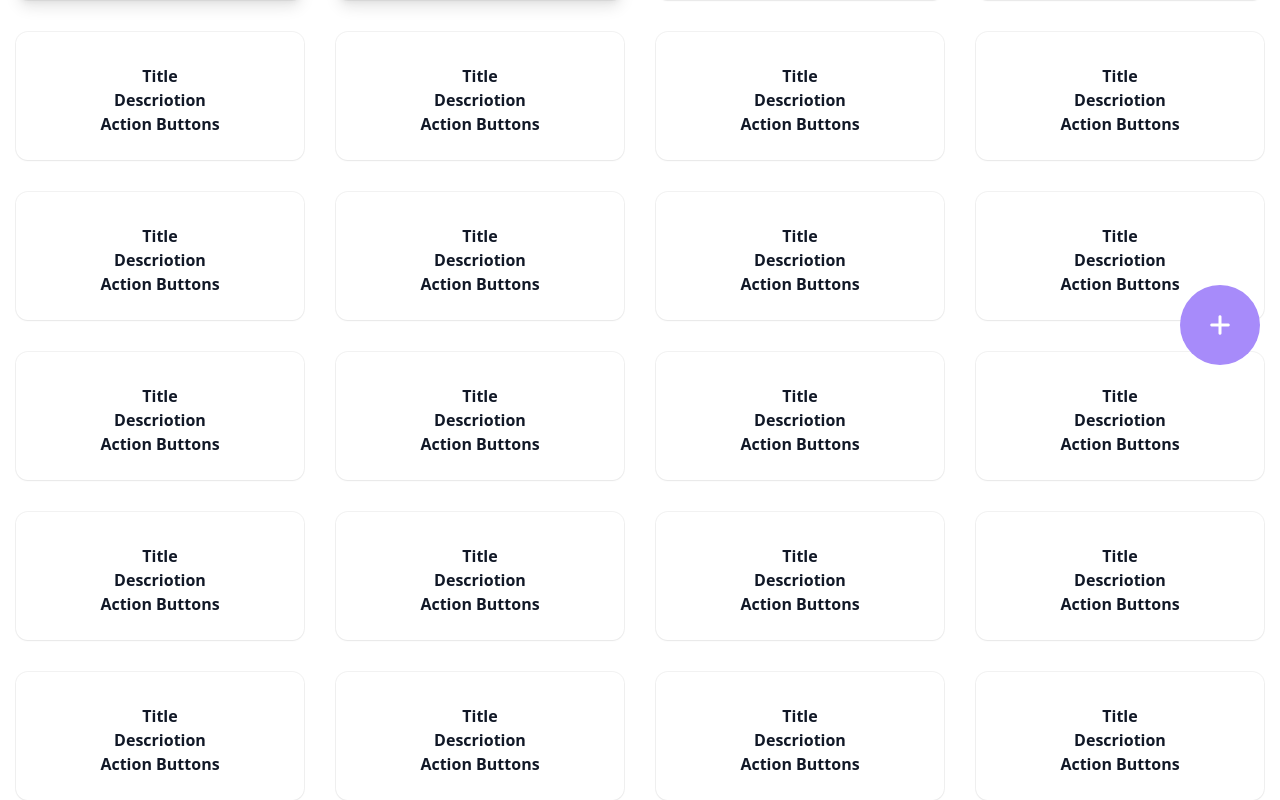
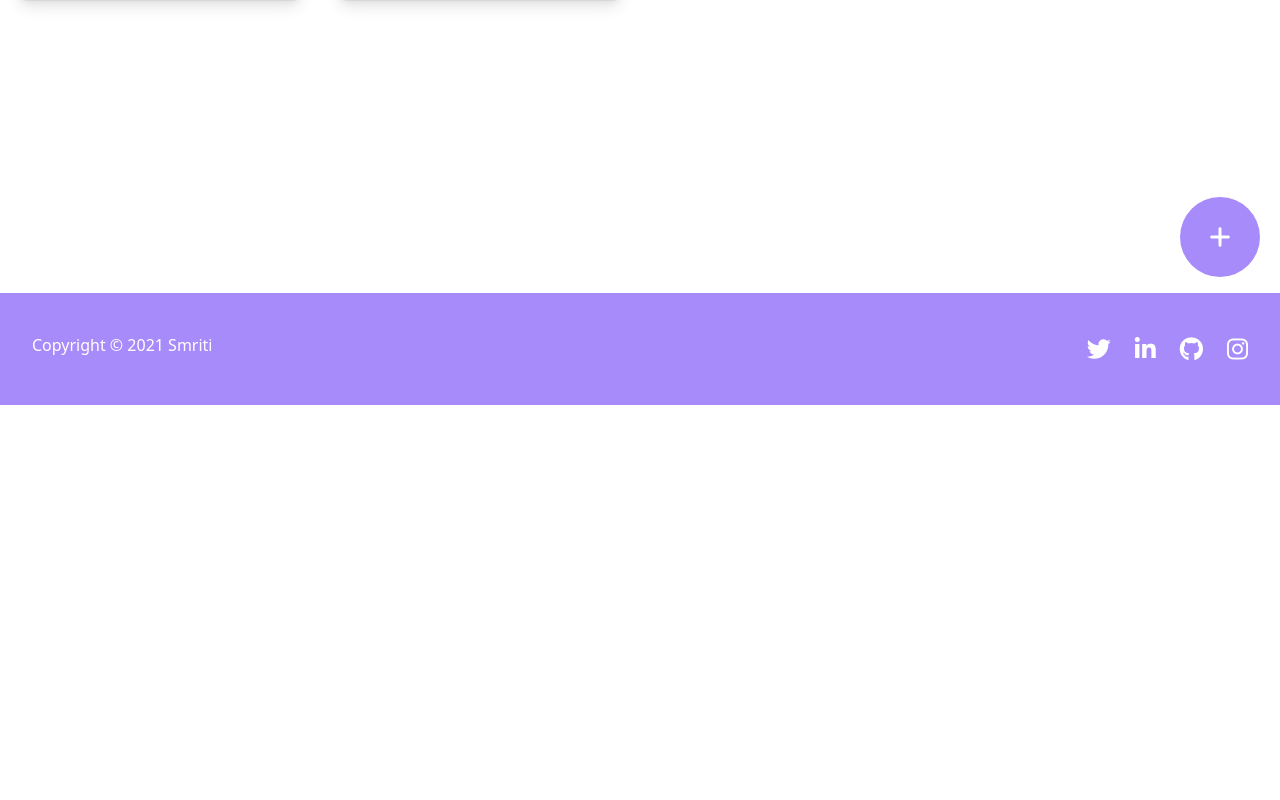
Before and after one commit to payalkherajani/keep, a React (Create React App) app in the folder frontend/: page /notes in a window 1280 px wide. Shown: the part 395-1195 px from the top of the page. After the commit the page ends 800 px from the top, so only its background shows below. Built offline with nearby package versions, Linux system fonts and the light colour scheme.

Commit message:
frontend:desig-changes

```diff
--- a/frontend/src/components/Footer.tsx
+++ b/frontend/src/components/Footer.tsx
@@ -3,7 +3,7 @@ import React from 'react';
 function Footer() {
     return (
         <div
-            className="container bg-purple-400 py-10 px-2 md:px-8  text-white flex justify-between sticky"
+            className="container bg-purple-400 py-10 px-2 md:px-8  text-white flex justify-between fixed bottom-0"
             style={{ maxWidth: '100%' }}
         >
             <h6> Copyright &copy; 2021 Smriti</h6>
--- a/frontend/src/components/Navbar.tsx
+++ b/frontend/src/components/Navbar.tsx
@@ -2,7 +2,7 @@ import React from 'react';
 
 const Navbar = () => {
     return (
-        <div className="container bg-purple-400 py-8 flex md:px-8 text-white flex justify-between px-4" style={{ maxWidth: '100%' }}>
+        <div className="container bg-purple-400 py-8 flex md:px-8 text-white flex justify-between" style={{ maxWidth: '100%' }}>
             <h1><strong>SMRITI</strong></h1>
             <div><button><i className="fas fa-sign-out-alt text-2xl"></i></button></div>
         </div>
--- a/frontend/src/components/NotesCard.tsx
+++ b/frontend/src/components/NotesCard.tsx
@@ -43,121 +43,7 @@ function NotesCard(props: { showModal: boolean; }) {
                     <span className=" absolute right-5 bg-green-300 text-green-800 text-xs px-2 rounded-full uppercase font-semibold tracking-wide">CSL</span>
                 </li>
 
-                <li className="flex  flex-col relative rounded-xl ring-1 ring-black ring-opacity-5 shadow-sm w-full pt-8 pb-6 px-6">
-                    <h1>Title</h1>
-                    <h2>Descriotion</h2>
-                    <h3>Action Buttons</h3>
-                </li>
-                <li className="flex  flex-col relative rounded-xl ring-1 ring-black ring-opacity-5 shadow-sm w-full pt-8 pb-6 px-6">
-                    <h1>Title</h1>
-                    <h2>Descriotion</h2>
-                    <h3>Action Buttons</h3>
-                </li>
-                <li className="flex  flex-col relative rounded-xl ring-1 ring-black ring-opacity-5 shadow-sm w-full pt-8 pb-6 px-6">
-                    <h1>Title</h1>
-                    <h2>Descriotion</h2>
-                    <h3>Action Buttons</h3>
-                </li>
-                <li className="flex  flex-col relative rounded-xl ring-1 ring-black ring-opacity-5 shadow-sm w-full pt-8 pb-6 px-6">
-                    <h1>Title</h1>
-                    <h2>Descriotion</h2>
-                    <h3>Action Buttons</h3>
-                </li>
-                <li className="flex  flex-col relative rounded-xl ring-1 ring-black ring-opacity-5 shadow-sm w-full pt-8 pb-6 px-6">
-                    <h1>Title</h1>
-                    <h2>Descriotion</h2>
-                    <h3>Action Buttons</h3>
-                </li>
-                <li className="flex  flex-col relative rounded-xl ring-1 ring-black ring-opacity-5 shadow-sm w-full pt-8 pb-6 px-6">
-                    <h1>Title</h1>
-                    <h2>Descriotion</h2>
-                    <h3>Action Buttons</h3>
-                </li>
-                <li className="flex  flex-col relative rounded-xl ring-1 ring-black ring-opacity-5 shadow-sm w-full pt-8 pb-6 px-6">
-                    <h1>Title</h1>
-                    <h2>Descriotion</h2>
-                    <h3>Action Buttons</h3>
-                </li>
-                <li className="flex  flex-col relative rounded-xl ring-1 ring-black ring-opacity-5 shadow-sm w-full pt-8 pb-6 px-6">
-                    <h1>Title</h1>
-                    <h2>Descriotion</h2>
-                    <h3>Action Buttons</h3>
-                </li>
-                <li className="flex  flex-col relative rounded-xl ring-1 ring-black ring-opacity-5 shadow-sm w-full pt-8 pb-6 px-6">
-                    <h1>Title</h1>
-                    <h2>Descriotion</h2>
-                    <h3>Action Buttons</h3>
-                </li>
-                <li className="flex  flex-col relative rounded-xl ring-1 ring-black ring-opacity-5 shadow-sm w-full pt-8 pb-6 px-6">
-                    <h1>Title</h1>
-                    <h2>Descriotion</h2>
-                    <h3>Action Buttons</h3>
-                </li>
-                <li className="flex  flex-col relative rounded-xl ring-1 ring-black ring-opacity-5 shadow-sm w-full pt-8 pb-6 px-6">
-                    <h1>Title</h1>
-                    <h2>Descriotion</h2>
-                    <h3>Action Buttons</h3>
-                </li>
-                <li className="flex  flex-col relative rounded-xl ring-1 ring-black ring-opacity-5 shadow-sm w-full pt-8 pb-6 px-6">
-                    <h1>Title</h1>
-                    <h2>Descriotion</h2>
-                    <h3>Action Buttons</h3>
-                </li>
-                <li className="flex  flex-col relative rounded-xl ring-1 ring-black ring-opacity-5 shadow-sm w-full pt-8 pb-6 px-6">
-                    <h1>Title</h1>
-                    <h2>Descriotion</h2>
-                    <h3>Action Buttons</h3>
-                </li>
-                <li className="flex  flex-col relative rounded-xl ring-1 ring-black ring-opacity-5 shadow-sm w-full pt-8 pb-6 px-6">
-                    <h1>Title</h1>
-                    <h2>Descriotion</h2>
-                    <h3>Action Buttons</h3>
-                </li>
-                <li className="flex  flex-col relative rounded-xl ring-1 ring-black ring-opacity-5 shadow-sm w-full pt-8 pb-6 px-6">
-                    <h1>Title</h1>
-                    <h2>Descriotion</h2>
-                    <h3>Action Buttons</h3>
-                </li>
-                <li className="flex  flex-col relative rounded-xl ring-1 ring-black ring-opacity-5 shadow-sm w-full pt-8 pb-6 px-6">
-                    <h1>Title</h1>
-                    <h2>Descriotion</h2>
-                    <h3>Action Buttons</h3>
-                </li>
-                <li className="flex  flex-col relative rounded-xl ring-1 ring-black ring-opacity-5 shadow-sm w-full pt-8 pb-6 px-6">
-                    <h1>Title</h1>
-                    <h2>Descriotion</h2>
-                    <h3>Action Buttons</h3>
-                </li>
-                <li className="flex  flex-col relative rounded-xl ring-1 ring-black ring-opacity-5 shadow-sm w-full pt-8 pb-6 px-6">
-                    <h1>Title</h1>
-                    <h2>Descriotion</h2>
-                    <h3>Action Buttons</h3>
-                </li>
-                <li className="flex  flex-col relative rounded-xl ring-1 ring-black ring-opacity-5 shadow-sm w-full pt-8 pb-6 px-6">
-                    <h1>Title</h1>
-                    <h2>Descriotion</h2>
-                    <h3>Action Buttons</h3>
-                </li>
-                <li className="flex  flex-col relative rounded-xl ring-1 ring-black ring-opacity-5 shadow-sm w-full pt-8 pb-6 px-6">
-                    <h1>Title</h1>
-                    <h2>Descriotion</h2>
-                    <h3>Action Buttons</h3>
-                </li>
-                <li className="flex  flex-col relative rounded-xl ring-1 ring-black ring-opacity-5 shadow-sm w-full pt-8 pb-6 px-6">
-                    <h1>Title</h1>
-                    <h2>Descriotion</h2>
-                    <h3>Action Buttons</h3>
-                </li>
-                <li className="flex  flex-col relative rounded-xl ring-1 ring-black ring-opacity-5 shadow-sm w-full pt-8 pb-6 px-6">
-                    <h1>Title</h1>
-                    <h2>Descriotion</h2>
-                    <h3>Action Buttons</h3>
-                </li>
-                <li className="flex  flex-col relative rounded-xl ring-1 ring-black ring-opacity-5 shadow-sm w-full pt-8 pb-6 px-6">
-                    <h1>Title</h1>
-                    <h2>Descriotion</h2>
-                    <h3>Action Buttons</h3>
-                </li>
+
             </ul>
         </Fragment>
     );
--- a/frontend/src/screens/Notes.tsx
+++ b/frontend/src/screens/Notes.tsx
@@ -9,7 +9,7 @@ const Notes = () => {
             <NotesCard showModal={showModal} />
             {
                 showModal === false ? (<button
-                    className="fixed right-5 h-20 w-20 bottom-10 z-10 rounded-full p-5 bg-purple-400"
+                    className="fixed right-5 h-20 w-20 bottom-32 z-10 rounded-full p-5 bg-purple-400"
                     onClick={() => setShowModal(true)}
 
                 >
```
